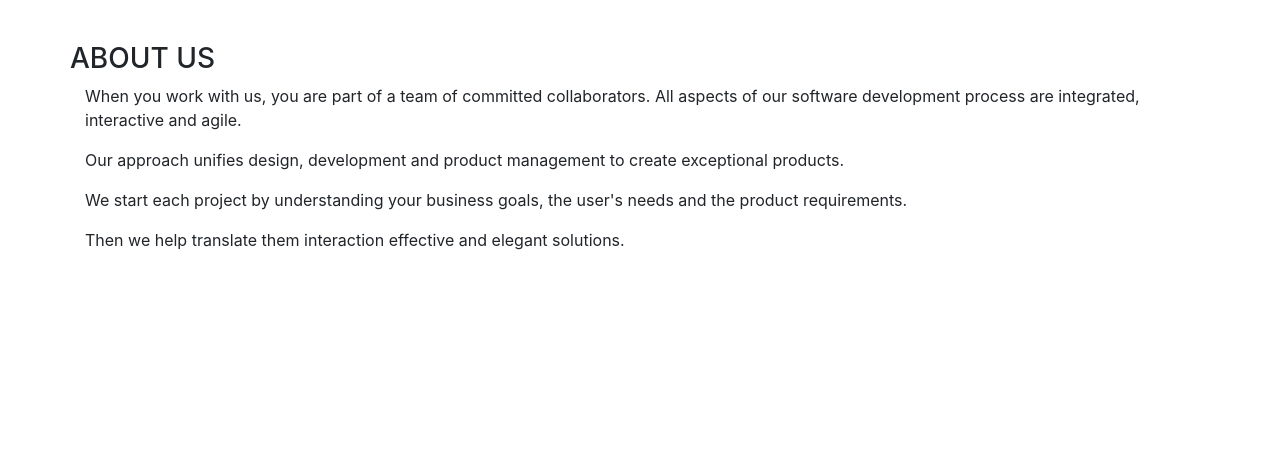
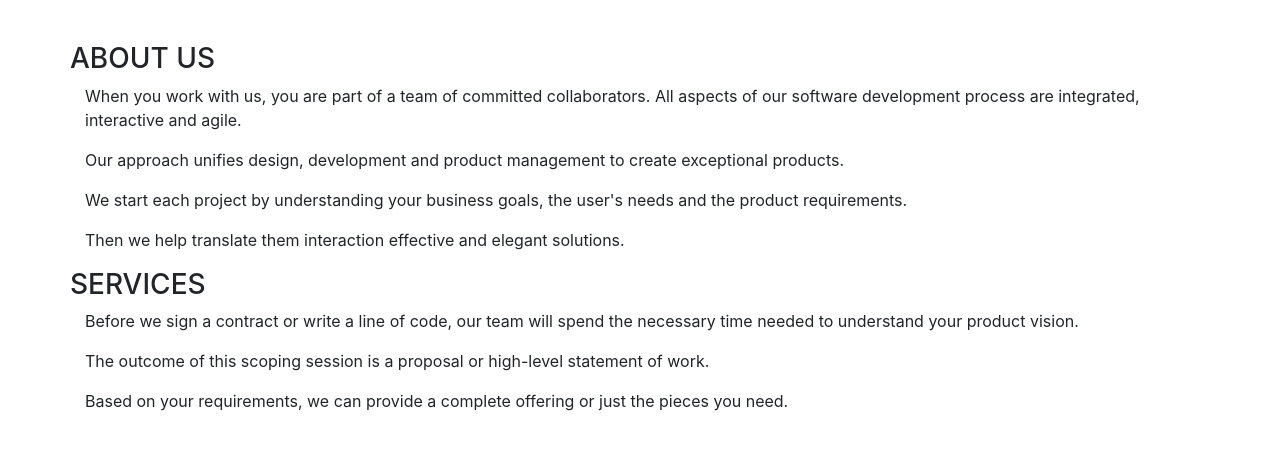
Before and after one commit to gill-ngugi/node-javascript-jquery, a plain HTML site: page index.html in a window 1280 px wide. Shown: the part 235-684 px from the top of the page. Drawn offline with nearby package versions, Linux system fonts and the light colour scheme.

Commit message:
Adding the Services section

```diff
--- a/index.html
+++ b/index.html
@@ -47,6 +47,17 @@
                 </p>
             </div>
         </div>
+
+         <!-- Services Section -->
+         <div class="row services-section">
+            <h3 class="text-center">SERVICES</h3>
+            <div class="col-md-12">
+                <p>Before we sign a contract or write a line of code, our team will spend the necessary time needed to understand your product vision.</p>
+                <p>The outcome of this scoping session is a proposal or high-level statement of work.</p>
+                <p>Based on your requirements, we can provide a complete offering or just the pieces you need.</p>
+            </div>
+        </div>
+
     </div>
 
 </body>
```
